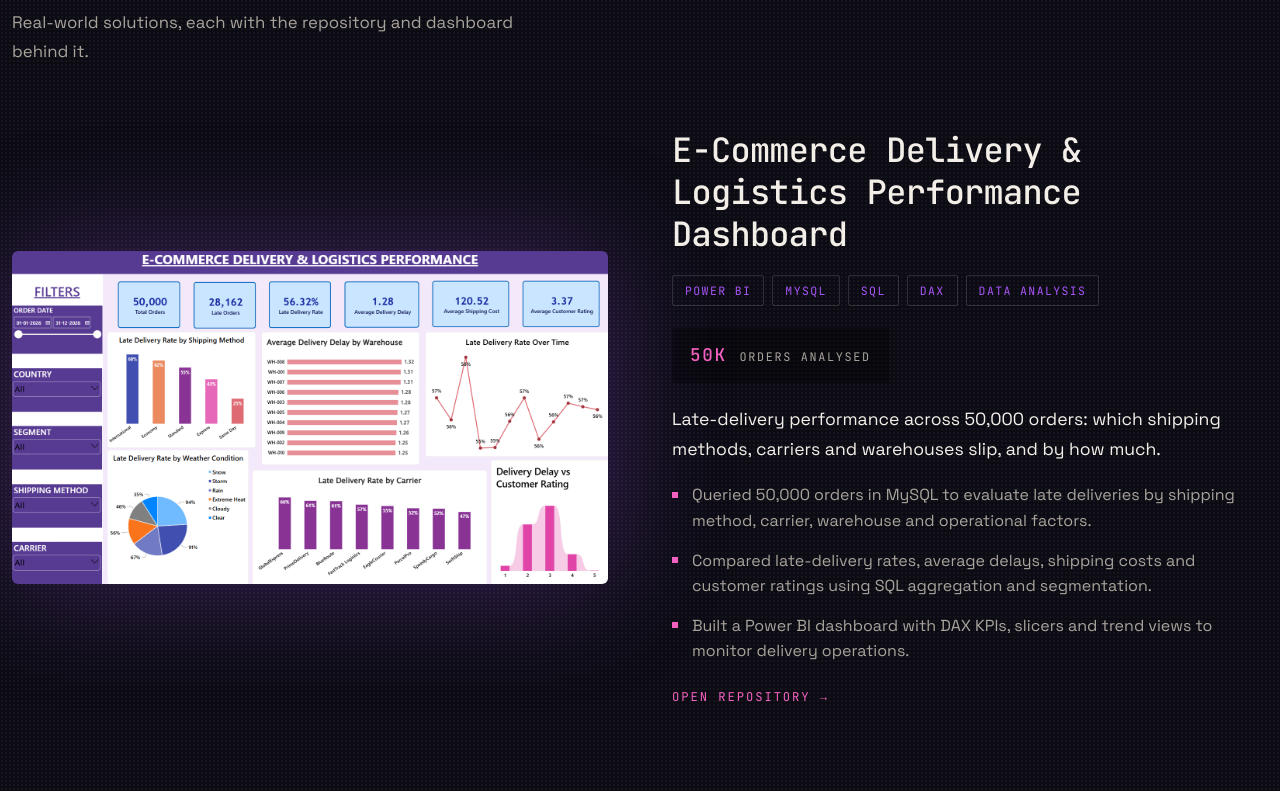
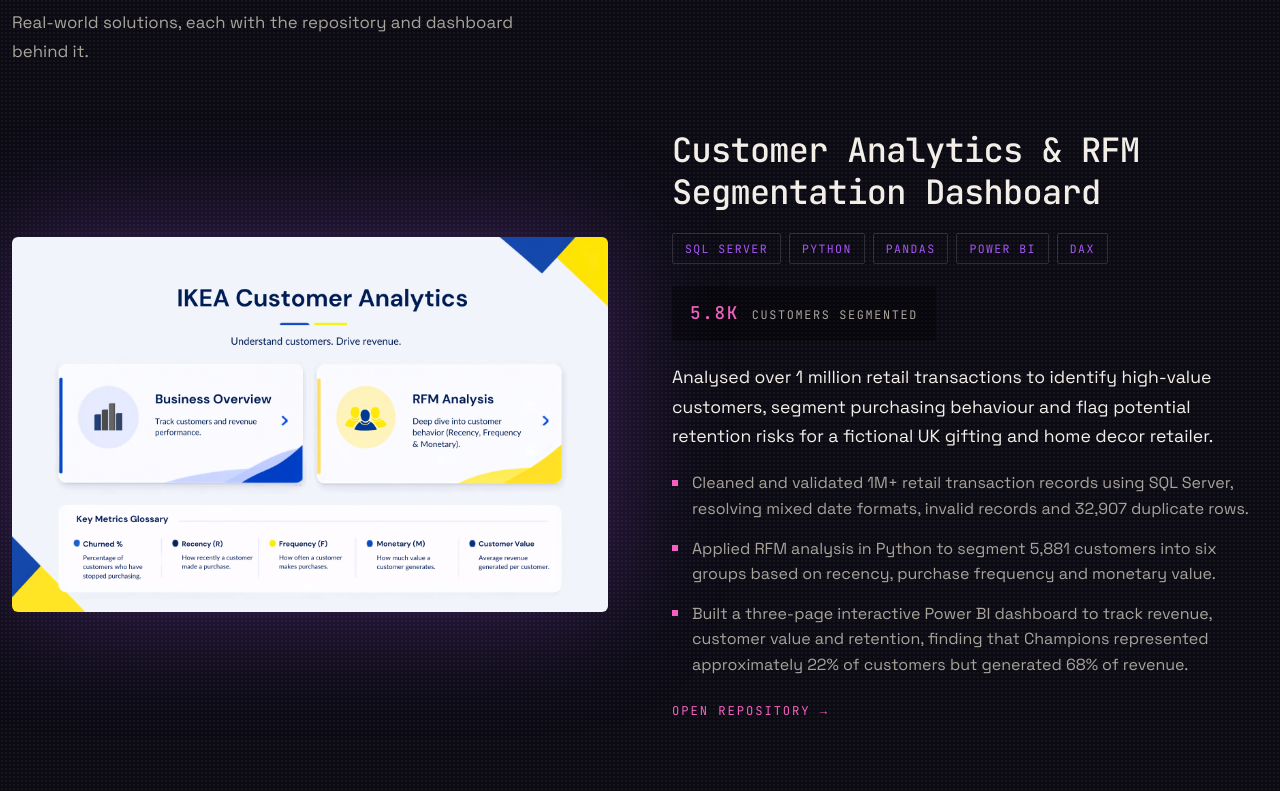
Before and after one commit to bhumi110/Portfolio-BS, a React (Vite) app in the folder frontend/: page / in a window 1280 px wide. Shown: the part 1489-2280 px from the top of the page. Built offline with nearby package versions, Linux system fonts and the light colour scheme.

Commit message:
project update

```diff
--- a/frontend/src/components/Projects.jsx
+++ b/frontend/src/components/Projects.jsx
@@ -83,7 +83,7 @@
         })}
 
         <div className="github-strip">
-          <span>28 public repositories, and the list keeps moving.</span>
+          <span>29 public repositories, and the list keeps moving.</span>
           <a href="https://github.com/bhumi110" target="_blank" rel="noopener noreferrer">
             github.com/bhumi110 →
           </a>
--- a/frontend/src/data/project.data.js
+++ b/frontend/src/data/project.data.js
@@ -3,10 +3,28 @@
 import ecommerceLogistics from "../assets/Logistic_analysis.png";
 import customerChurn from "../assets/churn_analysis.png";
 import airlinePassengerSatisfaction from "../assets/airline.png";
+import ikea from "../assets/ikea.png";
 
 const projects = [
   {
-    id: 1,
+  id: 1,
+  title: "Customer Analytics & RFM Segmentation Dashboard",
+  year: "2026",
+  kpi: { value: "5.8k", label: "customers segmented" },
+  summary:
+    "Analysed over 1 million retail transactions to identify high-value customers, segment purchasing behaviour and flag potential retention risks for a fictional UK gifting and home decor retailer.",
+  highlights: [
+    "Cleaned and validated 1M+ retail transaction records using SQL Server, resolving mixed date formats, invalid records and 32,907 duplicate rows.",
+    "Applied RFM analysis in Python to segment 5,881 customers into six groups based on recency, purchase frequency and monetary value.",
+    "Built a three-page interactive Power BI dashboard to track revenue, customer value and retention, finding that Champions represented approximately 22% of customers but generated 68% of revenue."
+  ],
+  tech: ["SQL Server", "Python", "Pandas", "Power BI", "DAX"],
+  image: ikea,
+  source: "https://github.com/bhumi110/Customer-Analytics-and-RFM-Segmentation",
+  demo: "",
+},
+  {
+    id: 2,
     title: "E-Commerce Delivery & Logistics Performance Dashboard",
     year: "2026",
     kpi: { value: "50k", label: "orders analysed" },
@@ -17,14 +35,14 @@
       "Compared late-delivery rates, average delays, shipping costs and customer ratings using SQL aggregation and segmentation.",
       "Built a Power BI dashboard with DAX KPIs, slicers and trend views to monitor delivery operations.",
     ],
-    tech: ["Power BI", "MySQL", "SQL", "DAX", "Data Analysis"],
+    tech: ["Power BI", "MySQL", "SQL", "DAX"],
     image: ecommerceLogistics,
     source: "https://github.com/bhumi110/E-Commerce-Delivery-Logistics-Analysis",
     demo: "",
   },
 
   {
-    id: 2,
+    id: 3,
     title: "Customer Churn Analysis Dashboard",
     year: "2026",
     kpi: { value: 6, label: "churn drivers compared" },
@@ -43,7 +61,7 @@
 
 
   {
-  id: 3,
+  id: 4,
   title: "Airline Passenger Satisfaction Dashboard",
   year: "2026",
   kpi: { value: 4, label: "analytical areas covered" },
```
Also changed, not shown: frontend/src/assets/IKEA.png (added), 1 other file (tests, documents, lock files or other folders).
